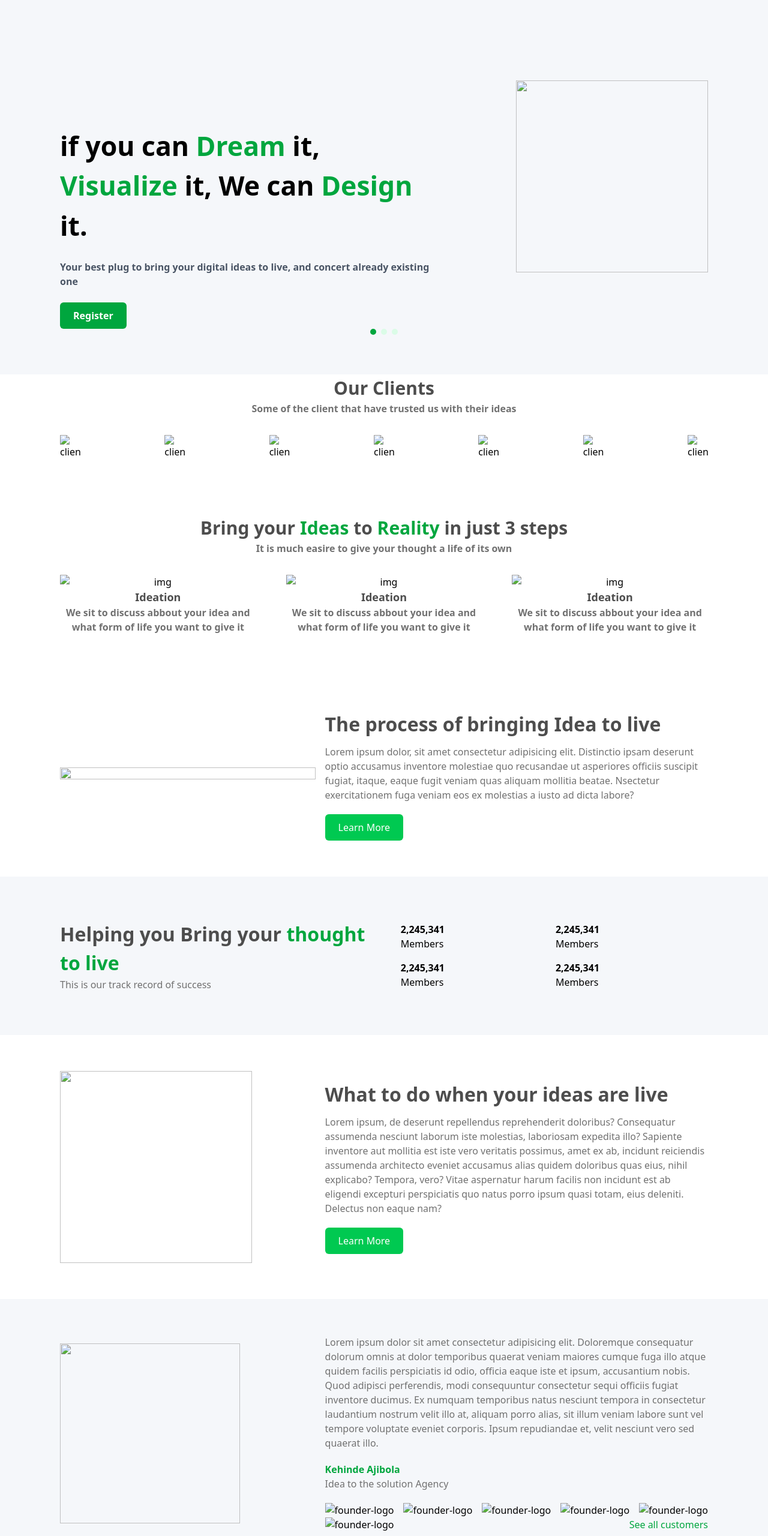
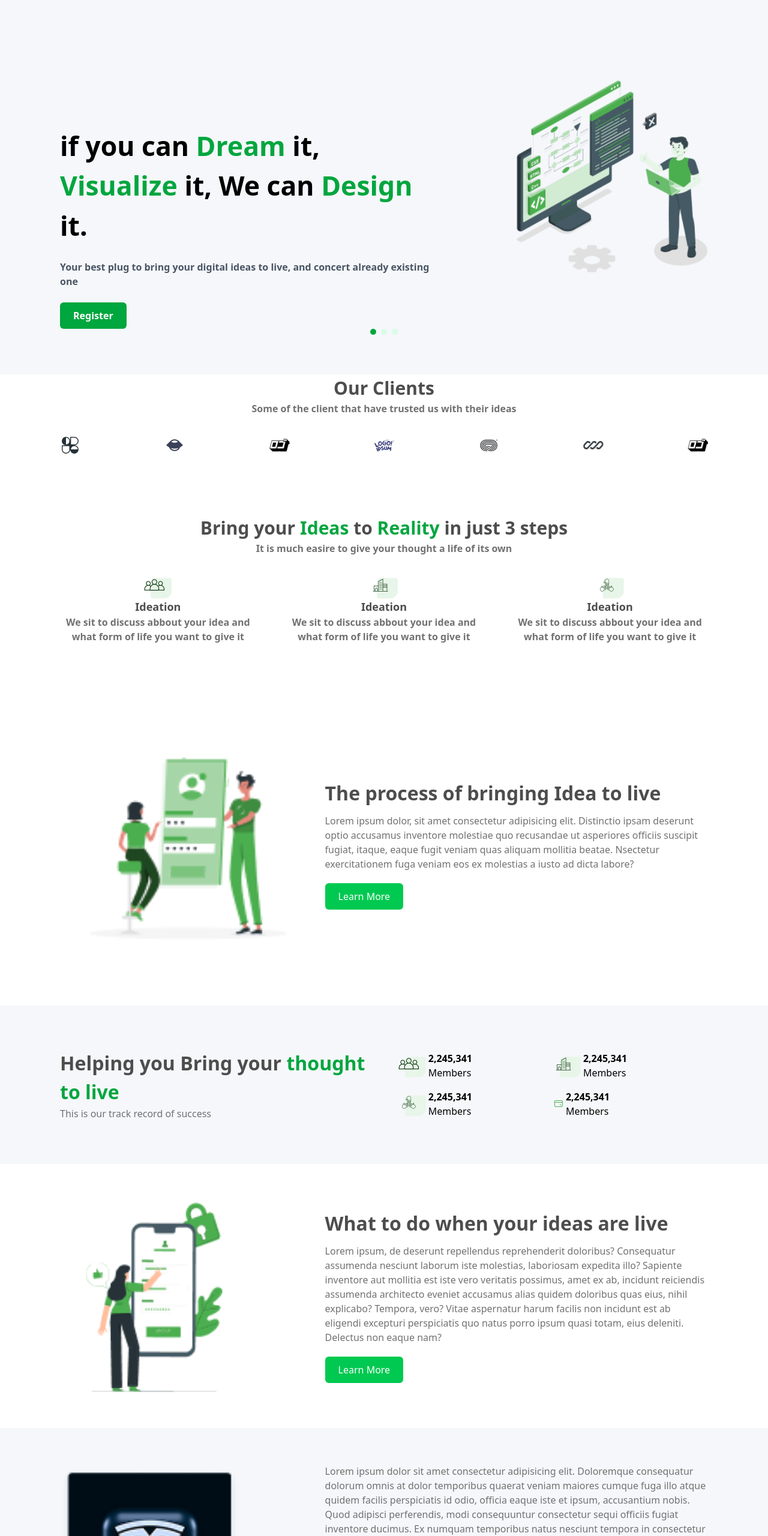
Before and after one commit to Kenny004/Landing-page, a website: page index.html in a window 1280 px wide. Shown: the part 120-2680 px from the top of the page at 60% size. Drawn offline with Linux system fonts and the light colour scheme; the site is published under a folder, as on GitHub Pages, so addresses that start at the root find nothing; a web font is replaced by a local one.

Commit message:
Images file path changed

```diff
--- a/index.html
+++ b/index.html
@@ -12,7 +12,7 @@
 <body>
   <header class="flex justify-between items-center shadow-sm px-[100px] py-[5px]">
     <div class="container flex justify-between items-center m-[20px]">
-      <img src="/resources/Logo.png" alt="">
+      <img src="./resources/Logo.png" alt="">
       <nav>
         <ul class="flex items-center gap-[16px]">
           <li class=""><a href="#" class="text-gray-600 font-semibold ">Home</a></li>
@@ -34,7 +34,7 @@
           <button class="bg-green-600 px-[22px] py-[10px] rounded-md text-white font-semibold">Register</button>
         </div>
         <div>
-          <img src="/resources/Illustration.png" alt="" class="w-[320px] h-[320px]">
+          <img src="./resources/Illustration.png" alt="" class="w-[320px] h-[320px]">
         </div>
       </div>
       <div class="flex justify-center gap-2">
@@ -49,13 +49,13 @@
         <p class="font-semibold text-[#717171]">Some of the client that have trusted us with their ideas</p>
       </div>
       <div class="flex justify-between items-center py-[32px]">
-        <img src="/resources/clients/Logo.png" alt="client-logo8" class="w-[34px] h-[34px]">
-        <img src="/resources/clients/Logo-1.png" alt="client-logo2" class="w-[34px] h-[34px]">
-        <img src="/resources/clients/Logo-2.png" alt="client-logo3" class="w-[34px] h-[34px]">
-        <img src="/resources/clients/Logo-3.png" alt="client-logo4" class="w-[34px] h-[34px]">
-        <img src="/resources/clients/Logo-4.png" alt="client-logo5" class="w-[34px] h-[34px]">
-        <img src="/resources/clients/Logo-5.png" alt="client-logo6" class="w-[34px] h-[34px]">
-        <img src="/resources/clients/Logo-6.png" alt="client-logo7" class="w-[34px] h-[34px]">
+        <img src="./resources/clients/Logo.png" alt="client-logo8" class="w-[34px] h-[34px]">
+        <img src="./resources/clients/Logo-1.png" alt="client-logo2" class="w-[34px] h-[34px]">
+        <img src="./resources/clients/Logo-2.png" alt="client-logo3" class="w-[34px] h-[34px]">
+        <img src="./resources/clients/Logo-3.png" alt="client-logo4" class="w-[34px] h-[34px]">
+        <img src="./resources/clients/Logo-4.png" alt="client-logo5" class="w-[34px] h-[34px]">
+        <img src="./resources/clients/Logo-5.png" alt="client-logo6" class="w-[34px] h-[34px]">
+        <img src="./resources/clients/Logo-6.png" alt="client-logo7" class="w-[34px] h-[34px]">
       </div>
     </section>
     <section class="px-[100px] py-[66px]">
@@ -65,17 +65,17 @@
       </div>
       <div class="grid grid-cols-[1fr_1fr_1fr] place-items-center gap-[50px] items-center text-center">
         <div>
-          <img src="/resources/Icon.png" alt="img" class="mx-auto">
+          <img src="./resources/Icon.png" alt="img" class="mx-auto">
           <h2 class="text-[18px] font-[700] text-[#4D4D4D]">Ideation</h2>
           <p class="font-semibold text-[#717171]">We sit to discuss abbout your idea and what form of life you want to give it</p>
         </div>
         <div>
-          <img src="/resources/Icon-1.png" alt="img" class="mx-auto">
+          <img src="./resources/Icon-1.png" alt="img" class="mx-auto">
           <h2 class="text-[18px] font-[700] text-[#4D4D4D]">Ideation</h2>
           <p class="font-semibold text-[#717171]">We sit to discuss abbout your idea and what form of life you want to give it</p>
         </div>
         <div>
-          <img src="/resources/Icon-2.png" alt="img" class="mx-auto">
+          <img src="./resources/Icon-2.png" alt="img" class="mx-auto">
           <h2 class="text-[18px] font-[700] text-[#4D4D4D]">Ideation</h2>
           <p class="font-semibold text-[#717171]">We sit to discuss abbout your idea and what form of life you want to give it</p>
         </div>
@@ -83,7 +83,7 @@
     </section>
     <section class="px-[100px] py-[60px] flex justify-between items-center gap-[16px]">
       <div class="w-[40%]">
-        <img src="/resources/clients/Frame 35.png" alt="" class="w-[100%] h-[100%]">
+        <img src="./resources/clients/Frame 35.png" alt="" class="w-[100%] h-[100%]">
       </div>
       <div class="w-[60%]">
         <h3 class="text-[32px] font-[700] text-[#4D4D4D] pr-6 mb-[10px]">The process of bringing Idea to live</h3>
@@ -99,7 +99,7 @@
       <div class="grid grid-cols-2 grid-rows-2 gap-4 p-4 w-[50%] mx-auto">
         <div class="flex items-center gap-1">
           <div>
-            <img src="/resources/Icon.png" alt="">
+            <img src="./resources/Icon.png" alt="">
           </div>
           <div>
             <p><b>2,245,341</b></p>
@@ -108,7 +108,7 @@
         </div>
         <div class="flex items-center gap-1">
           <div>
-            <img src="/resources/Icon-1.png" alt="">
+            <img src="./resources/Icon-1.png" alt="">
           </div>
           <div>
             <p><b>2,245,341</b></p>
@@ -117,7 +117,7 @@
         </div>
         <div class="flex items-center gap-1">
           <div>
-            <img src="/resources/Icon-2.png" alt="">
+            <img src="./resources/Icon-2.png" alt="">
           </div>
           <div>
             <p><b>2,245,341</b></p>
@@ -126,7 +126,7 @@
         </div>
         <div class="flex items-center gap-1">
           <div>
-            <img src="/resources/Icon card.png" alt="">
+            <img src="./resources/Icon card.png" alt="">
           </div>
           <div>
             <p><b>2,245,341</b></p>
@@ -137,7 +137,7 @@
     </section>
     <section class="px-[100px] py-[60px] flex justify-between items-center gap-[16px]">
       <div class="w-[40%]">
-        <img src="/resources/clients/mobile-login/pana.png" alt="" class="w-[320px] h-[320px]">
+        <img src="./resources/clients/mobile-login/pana.png" alt="" class="w-[320px] h-[320px]">
       </div>
       <div class="w-[60%]">
         <h3 class="text-[32px] font-[700] text-[#4D4D4D] pr-6 mb-[10px]">What to do when your ideas are live</h3>
@@ -147,19 +147,19 @@
     </section>
     <section class="flex justify-between items-center gap-[16px] px-[100px] py-[60px] bg-[#F5F7FA]">
       <div class="w-[40%]">
-        <img src="/resources/clients/image 9.png" alt=""  class="w-[300px] h-[300px]">
+        <img src="./resources/clients/image 9.png" alt=""  class="w-[300px] h-[300px]">
       </div>
       <div class="w-[60%]">
         <p class="text-[#717171] mb-[20px]">Lorem ipsum dolor sit amet consectetur adipisicing elit. Doloremque consequatur dolorum omnis at dolor temporibus quaerat veniam maiores cumque fuga illo atque quidem facilis perspiciatis id odio, officia eaque iste et ipsum, accusantium nobis. Quod adipisci perferendis, modi consequuntur consectetur sequi officiis fugiat inventore ducimus. Ex numquam temporibus natus nesciunt tempora in consectetur laudantium nostrum velit illo at, aliquam porro alias, sit illum veniam labore sunt vel tempore voluptate eveniet corporis. Ipsum repudiandae et, velit nesciunt vero sed quaerat illo.</p>
         <p class="text-green-600"><strong>Kehinde Ajibola</strong></p>
         <p class="text-[#717171] mb-[20px]">Idea to the solution Agency</p>
         <div class="flex flex-wrap justify-between items-center">
-          <span><img src="/resources/clients/Logo-6.png" alt="founder-logo"></span>
-          <span><img src="/resources/clients/Logo-1.png" alt="founder-logo"></span>
-          <span><img src="/resources/clients/Logo-2.png" alt="founder-logo"></span>
-          <span><img src="/resources/clients/Logo-3.png" alt="founder-logo"></span>
-          <span><img src="/resources/clients/Logo-4.png" alt="founder-logo"></span>
-          <span><img src="/resources/clients/Logo-5.png" alt="founder-logo"></span>
+          <span><img src="./resources/clients/Logo-6.png" alt="founder-logo"></span>
+          <span><img src="./resources/clients/Logo-1.png" alt="founder-logo"></span>
+          <span><img src="./resources/clients/Logo-2.png" alt="founder-logo"></span>
+          <span><img src="./resources/clients/Logo-3.png" alt="founder-logo"></span>
+          <span><img src="./resources/clients/Logo-4.png" alt="founder-logo"></span>
+          <span><img src="./resources/clients/Logo-5.png" alt="founder-logo"></span>
           <span class="text-green-600">See all customers <span><i></i></span></span>
         </div>
       </div>
@@ -170,9 +170,9 @@
         <p class="text-[#717171] mb-[20px]">Lorem ipsum dolor sit, amet, dolore fugiat exercitationem facilis cupiditate corporis rerum omnis quasi, dignissimos accusantium illum atque ex iste incidunt hic aspernatur deleniti iure alias.</p>
       </div>
       <div class="grid grid-cols-[1fr_1fr_1fr] place-items-center gap-[20px]">
-        <img src="/resources/clients/image 18.png" alt="" class="w=[300px] h-[300px]">
-        <img src="/resources/clients/image 19.png" alt="" class="w=[300px] h-[300px]">
-        <img src="/resources/clients/image 20.png" alt="" class="w=[300px] h-[300px]">
+        <img src="./resources/clients/image 18.png" alt="" class="w=[300px] h-[300px]">
+        <img src="./resources/clients/image 19.png" alt="" class="w=[300px] h-[300px]">
+        <img src="./resources/clients/image 20.png" alt="" class="w=[300px] h-[300px]">
       </div>
       <div  class="grid grid-cols-[1fr_1fr_1fr] place-items-center gap-[20px] text-center -mt-[100px]">
         <div class="w-[105.84px] h-[60.37px] p-[100px] m-[100px] bg-white">
```
